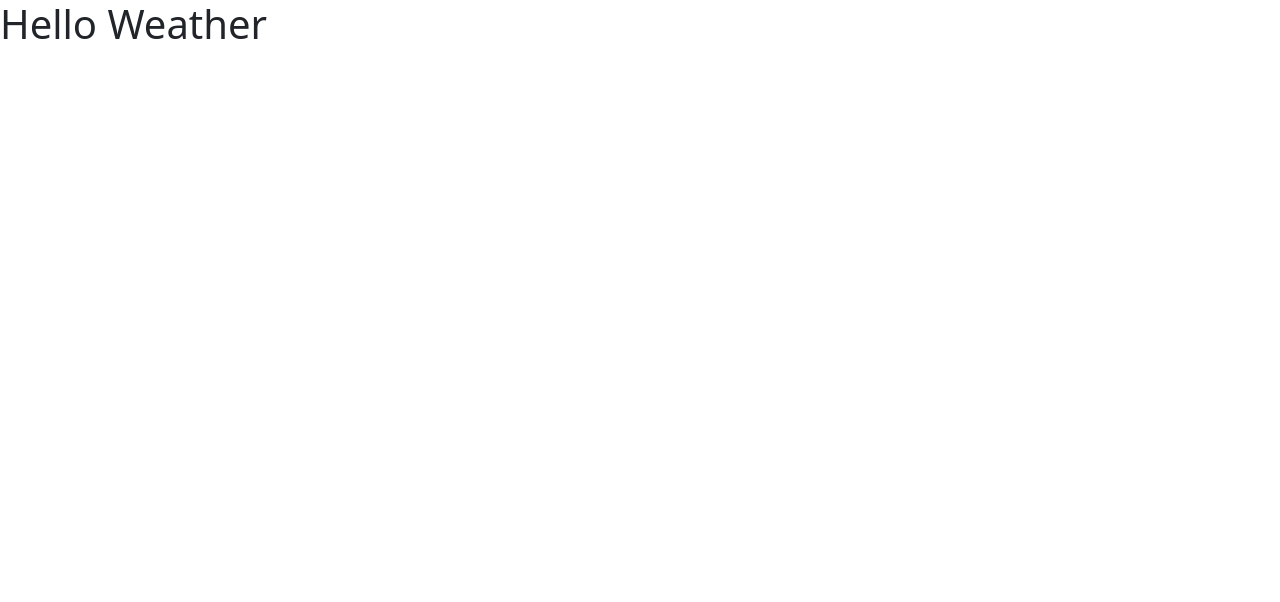
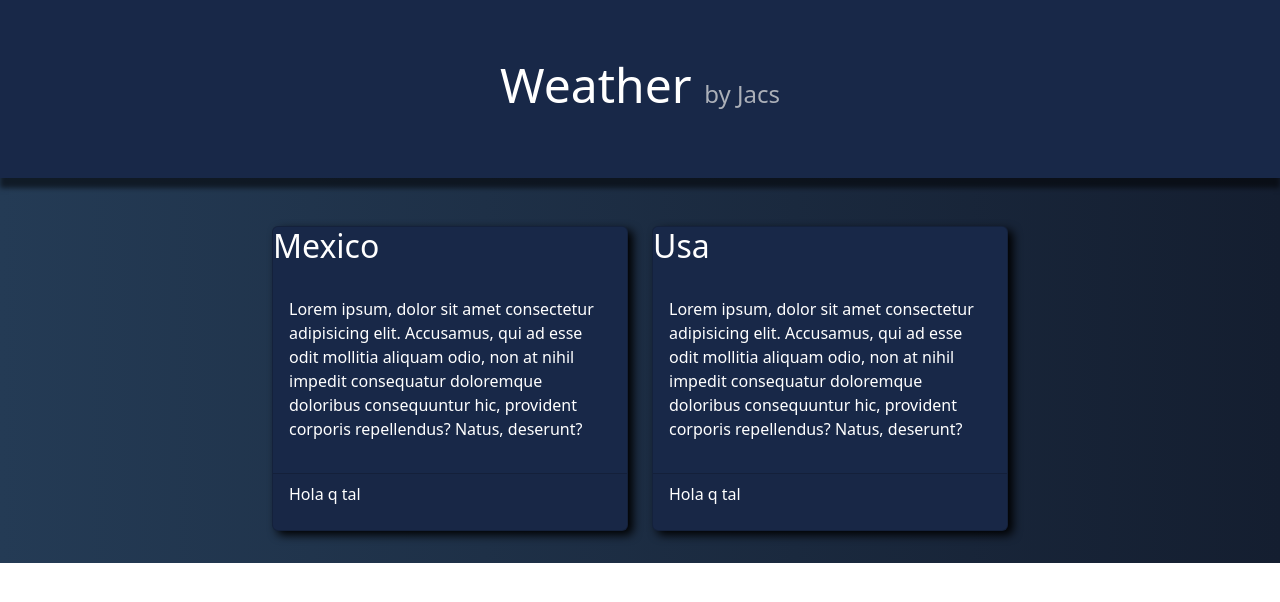
Before and after one commit to alexcas20/AppWeather, an Angular app: page / in a window 1280 px wide. Shown: the top 602 px of the page. Built offline with nearby package versions, Linux system fonts and the light colour scheme.

Commit message:
Header and content styles

```diff
--- a/src/app/app.component.css
+++ b/src/app/app.component.css
@@ -0,0 +1,36 @@
+.contenedor{
+    background: #141E30;  /* fallback for old browsers */
+    background: -webkit-linear-gradient(to right, #243B55, #141E30);  /* Chrome 10-25, Safari 5.1-6 */
+    background: linear-gradient(to right, #243B55, #141E30); /* W3C, IE 10+/ Edge, Firefox 16+, Chrome 26+, Opera 12+, Safari 7+ */
+
+}
+
+
+.container-fluid{
+    background-color: #182848;
+    box-shadow: 0px 10px 5px rgba(0, 0, 0, 0.541);
+    padding: 2rem 0;
+}
+
+.header{
+    width: 100%;
+}
+
+.header h2{
+    color: #ffff;
+    font-size: 3rem;
+}
+
+.header span{
+    font-size: 1.5rem;
+    color: rgba(228, 228, 228, 0.726);
+}
+
+/* Cards */
+
+.card{
+    background-color: #182848;
+    color: #ffff;
+    box-shadow:  5px 4px 10px #000;
+    margin: 0 0 2rem 0;
+}
--- a/src/app/app.component.html
+++ b/src/app/app.component.html
@@ -1 +1,40 @@
-<h1>Hello Weather</h1>
+<div class="contenedor">
+  <div class="container-fluid">
+    <div class="row">
+      <div class="col d-flex justify-content-center mt-4 mb-4 header">
+        <h2>Weather <span>by Jacs</span></h2>
+      </div>
+    </div>
+  </div>
+
+  <div class="container mt-5">
+    <div class="row d-flex justify-content-center">
+      <div class="col-4">
+        <div class="card">
+          <div class="card-title">
+            <h2>Mexico</h2>
+          </div>
+          <div class="card-body">
+            <p>Lorem ipsum, dolor sit amet consectetur adipisicing elit. Accusamus, qui ad esse odit mollitia aliquam odio, non at nihil impedit consequatur doloremque doloribus consequuntur hic, provident corporis repellendus? Natus, deserunt?</p>
+          </div>
+          <div class="card-footer">
+            <p>Hola q tal</p>
+          </div>
+        </div>
+      </div>
+      <div class="col-4">
+        <div class="card">
+          <div class="card-title">
+            <h2>Usa</h2>
+          </div>
+          <div class="card-body">
+            <p>Lorem ipsum, dolor sit amet consectetur adipisicing elit. Accusamus, qui ad esse odit mollitia aliquam odio, non at nihil impedit consequatur doloremque doloribus consequuntur hic, provident corporis repellendus? Natus, deserunt?</p>
+          </div>
+          <div class="card-footer">
+            <p>Hola q tal</p>
+          </div>
+        </div>
+      </div>
+    </div>
+  </div>
+</div>
```
